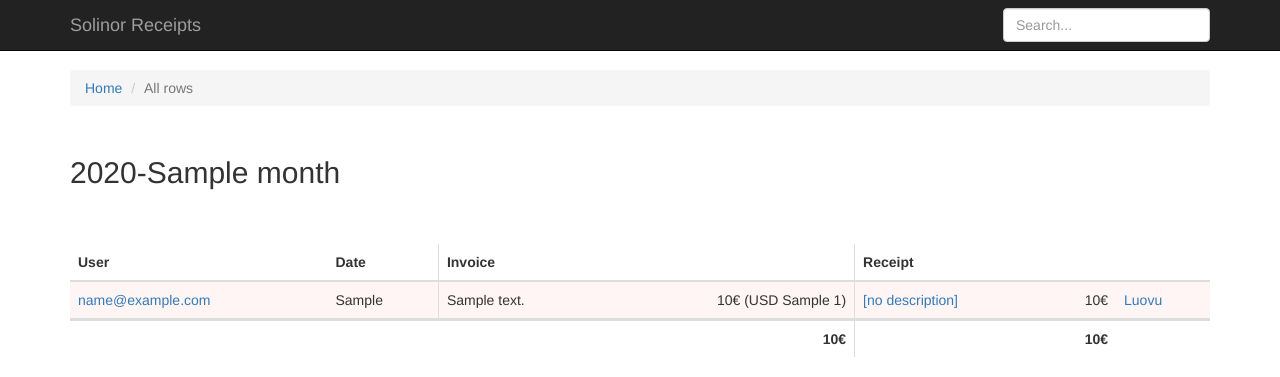
After one commit to solinor/luovu-receipts, a Django app: template receipts/templates/all_receipts.html in a window 1280 px wide. The commit adds this page. Shown: the top 377 px of the page. Run offline with Django 3.2, Linux system fonts and the light colour scheme; the template is opened without the code that fills it: most values are stand-ins (such as "Sample title", 1, 10 or a date in 2020); some libraries are stand-ins or nearby versions.

Commit message:
Add all rows view

```diff
--- a/receipt_checking/settings.py
+++ b/receipt_checking/settings.py
@@ -167,6 +167,7 @@ DATABASES['default'].update(DB_FROM_ENV)
 # Honor the 'X-Forwarded-Proto' header for request.is_secure()
 SECURE_PROXY_SSL_HEADER = ('HTTP_X_FORWARDED_PROTO', 'https')
 SECURE_SSL_REDIRECT = os.environ.get("SECURE_SSL_REDIRECT", True) in (True, "True", "true")
+SSLIFY_DISABLE = os.environ.get("SECURE_SSL_REDIRECT", False) not in (True, "True", "true")
 
 # Allow all host headers
 ALLOWED_HOSTS = ['*']
--- a/receipt_checking/urls.py
+++ b/receipt_checking/urls.py
@@ -9,6 +9,8 @@ urlpatterns = [
     url(r'^person/(?P<user_email>[a-zA-Z0-9-_\.@]+)/(?P<year>[0-9]{4})/(?P<month>[0-9]{1,2})$', receipts.views.person_details, name='person'),
     url(r'^people/(?P<year>[0-9]{4})/(?P<month>[0-9]{1,2})$', receipts.views.people_list, name='people'),
     url(r'^people$', receipts.views.people_list_redirect, name='people_list_redirect'),
+    url(r'^all_rows/(?P<year>[0-9]{4})/(?P<month>[0-9]{1,2})$', receipts.views.all_receipts, name='all_receipts'),
+    url(r'^all_rows$', receipts.views.all_receipts_redirect, name='all_receipts_redirect'),
     url(r'^receipt/(?P<receipt_id>[0-9]+)$', receipts.views.receipt_details, name='receipt'),
     url(r'^receipt/(?P<receipt_id>[0-9]+)/image', receipts.views.receipt_image, name='receipt_image'),
     url(r'^redirect_to_luovu/(?P<user_email>[a-zA-Z0-9-_\.@]+)/(?P<receipt_id>[0-9]+)$', receipts.views.redirect_to_luovu, name='redirect_to_luovu'),
--- a/receipts/models.py
+++ b/receipts/models.py
@@ -3,7 +3,7 @@ from collections import namedtuple
 
 from django.db import models
 
-invoice_tuple = namedtuple("InvoiceRowTuple", ["row_identifier", "description", "row_price", "account_number", "delivery_date"])
+invoice_tuple = namedtuple("InvoiceRowTuple", ["user_email", "row_identifier", "description", "row_price", "account_number", "delivery_date"])
 
 
 class CcUser(models.Model):
--- /dev/null
+++ b/receipts/templates/all_receipts.html
@@ -0,0 +1,130 @@
+{% extends "base.html" %}
+{% load humanize %}
+
+{% block header %}
+<style>
+.price {
+  text-align: right;
+}
+.summary-row th {
+  border-top-width: 3px !important;
+}
+.vertical-separator {
+  border-left: 1px solid #ddd;
+}
+.matching-row {
+  background-color: #f9fff9;
+}
+.non-matching-row {
+  background-color: #fff5f5;
+}
+</style>
+<script type="text/javascript" src="https://www.gstatic.com/charts/loader.js"></script>
+<script>
+$(function () {
+  $('[data-toggle="tooltip"]').tooltip()
+})
+google.charts.load('current', {'packages':['bar']});
+google.charts.setOnLoadCallback(drawChart);
+function drawChart() {
+  var data = google.visualization.arrayToDataTable([
+    ['Month', 'Purchases', 'Receipts', 'Cash purchases'],
+    {% for row in chart_data %}
+    ['{{ row.0|date:"Y-m" }}', {{ row.1 }}, {{ row.2 }}, {{ row.3 }}]{% if not forloop.last %},{% endif %}
+    {% endfor %}
+  ]);
+
+  var options = {
+    chart: {
+      title: 'Credit card usage',
+    }
+  };
+
+  var chart = new google.charts.Bar(document.getElementById('cc_usage_chart'));
+
+  chart.draw(data, google.charts.Bar.convertOptions(options));
+}
+
+</script>
+{% endblock %}
+
+{% block content %}
+<ol class="breadcrumb">
+  <li><a href="/">Home</a></li>
+  <li class="active">All rows</li>
+</ol>
+
+<h2>{{ year }}-{{ month }}</h2>
+
+<div class="row" style="padding-bottom: 1em">
+  <div class="col-md-12">
+    {% if previous_months %}
+    <div class="dropdown" style="display: inline-block">
+      <button class="btn btn-default dropdown-toggle" type="button" id="dropdownMenu1" data-toggle="dropdown" aria-haspopup="true" aria-expanded="true">
+        Change month
+        <span class="caret"></span>
+      </button>
+      <ul class="dropdown-menu" aria-labelledby="dropdownMenu1">
+        {% for previous_month in previous_months %}
+        <li><a href="{% url "all_receipts" previous_month.0.year previous_month.0.month %}">{{ previous_month.0|date:"Y-m" }}</a></li>
+        {% endfor %}
+      </ul>
+    </div>
+    {% endif %}
+
+  </div>
+</div>
+
+<table class="table table-hover">
+  <thead>
+    <tr>
+      <th>User</th>
+      <th>Date</th>
+      <th class="vertical-separator">Invoice</th>
+      <th></th>
+      <th class="vertical-separator">Receipt</th>
+      <th></th>
+      <th></th>
+    </tr>
+  </thead>
+  <tbody>
+    {% for row in table %}
+    <tr class="{% if not row.matching %}non-matching-row{% endif %}">
+      <td>{% if row.user_email %}<a href="{% url 'person' row.user_email year month %}">{{ row.user_email }}</a>{% endif %}</td>
+      <td>{{ row.items.0 }}</td>
+      {% if row.items.1 %}
+        <td class="vertical-separator">{{ row.items.1.description }}</td>
+        <td class="price">{{ row.items.1.row_price }}&euro;{% if row.items.1.foreign_currency %} ({{ row.items.1.foreign_currency}} {{ row.items.1.foreign_currency_name}}){% endif %}</td>
+      {% else %}
+        <td class="vertical-separator"></td>
+        <td></td>
+      {% endif %}
+      {% if row.items.2 %}
+      <td class="vertical-separator"><a href="{% url 'receipt' row.items.2.luovu_id %}">{% if row.items.2.has_description %}{{ row.items.2.description }}{% else %}[no description]{% endif %}</a>{% if row.items.2.autodetected_language == "fi" %} <span class="glyphicon glyphicon-exclamation-sign" data-toggle="tooltip" data-placement="right" title="This seems to be in Finnish. English is highly preferred." aria-hidden="true"></span>
+{% endif %}</td>
+      <td class="price">{{ row.items.2.price }}&euro;</td>
+      <td><a href="{% url "redirect_to_luovu" row.items.2.luovu_user row.items.2.luovu_id %}">Luovu</td>
+      {% else %}
+      <td class="vertical-separator"></td>
+      <td></td>
+      <td></td>
+      {% endif %}
+    </tr>
+    {% endfor %}
+  </tbody>
+  <tfoot>
+    <tr class="summary-row">
+      <th></th>
+      <th></th>
+      <th></th>
+      <th class="price">{{ invoice_total }}&euro;</th>
+      <th class="vertical-separator"></th>
+      <th class="price">{{ receipts_total }}&euro;</th>
+      <th></th>
+    </tr>
+  </tfoot>
+</table>
+
+<div id="cc_usage_chart" style="width: 100%; height: 500px;"></div>
+
+{% endblock %}
--- a/receipts/templates/base.html
+++ b/receipts/templates/base.html
@@ -37,6 +37,7 @@
           <li><a href="{% url "frontpage" %}">Home</a></li>
           <li><a href="{% url "people_list_redirect" %}">People</a></li>
           <li><a href="{% url "stats" %}">Stats</a></li>
+          <li><a href="{% url "all_receipts_redirect" %}">All rows</a></li>
           {% endif %}
           {% block navbar_items %}{% endblock %}
         </ul>
--- a/receipts/utils.py
+++ b/receipts/utils.py
@@ -20,13 +20,13 @@ def create_receipts_table(sorted_table):
         for item in invoice_rows:
             if len(receipt_rows[item.row_price]):
                 receipt = receipt_rows[item.row_price].pop()
-                row = {"matching": True, "items": [date, item, receipt]}
+                row = {"matching": True, "user_email": receipt.luovu_user, "items": [date, item, receipt]}
             else:
-                row = {"matching": False, "items": [date, item, None]}
+                row = {"matching": False, "user_email": item.card_holder_email_guess, "items": [date, item, None]}
             table.append(row)
         for item in receipt_rows.values():
             for receipt in item:
-                row = {"matching": False, "items": [date, None, receipt]}
+                row = {"matching": False, "user_email": receipt.luovu_user, "items": [date, None, receipt]}
                 table.append(row)
     return table
 
```
Also changed, not shown: receipts/views.py (+51 -22 lines).
